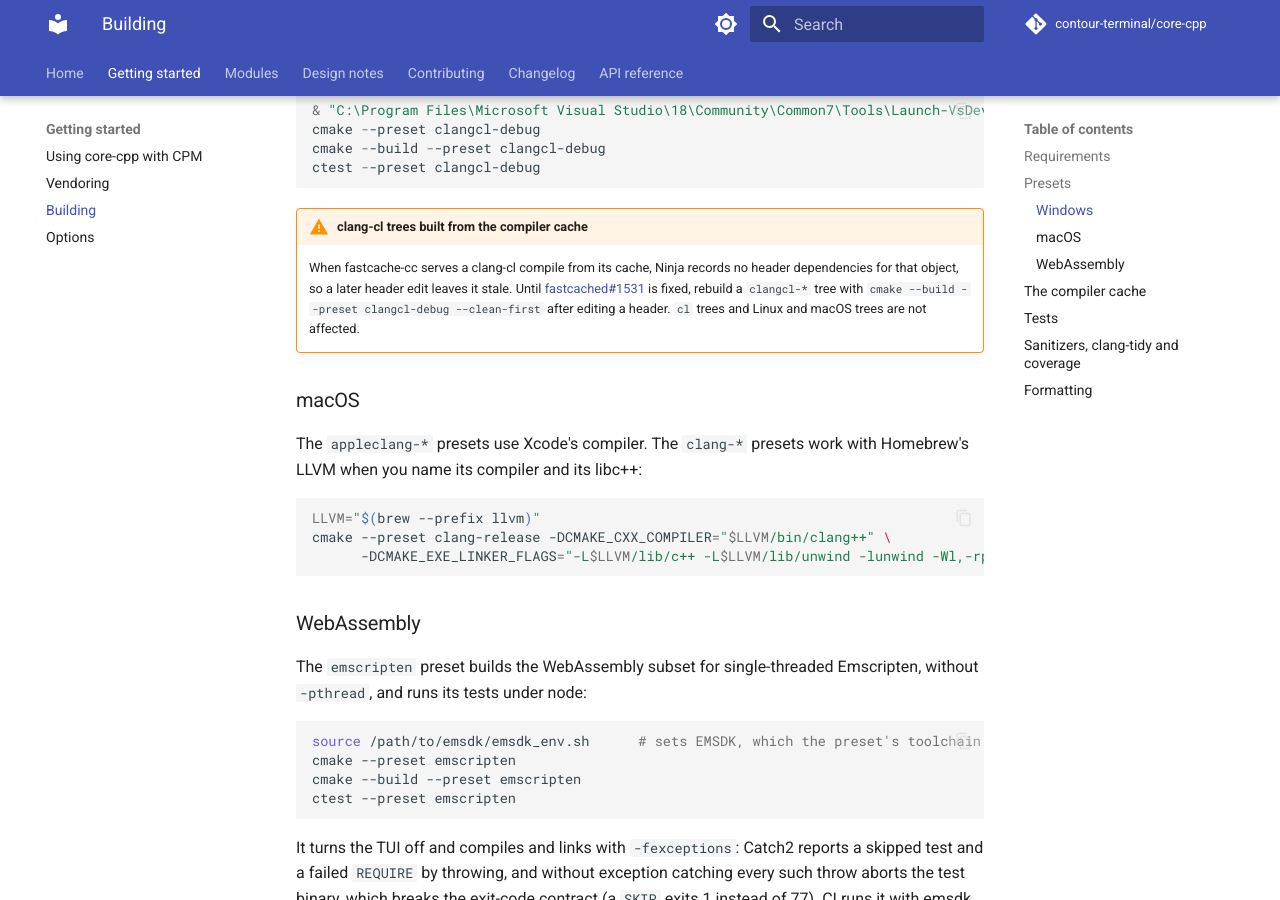
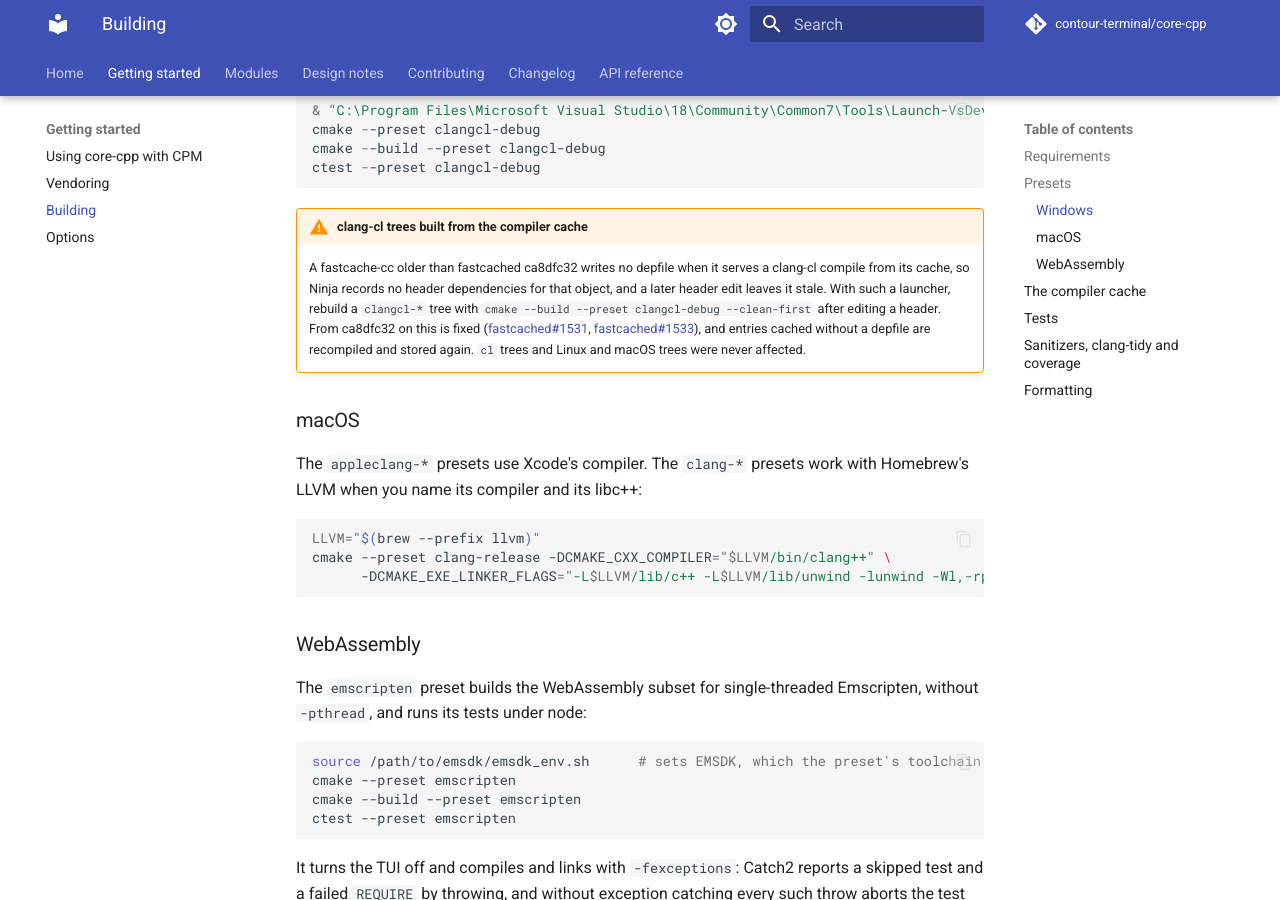
Before and after one commit to contour-terminal/core-cpp, an MkDocs documentation site: the page built from docs/getting-started/building.md, in a window 1280 px wide and 900 px high, scrolled down 1799 px. Built offline with MkDocs 1.6.1 and Material for MkDocs 9.7.7, drawn with Linux system fonts in a browser that asks for light colours; comment, search, counter and statistics services are not loaded.

Commit message:
docs: the clang-cl depfile caveat is fixed in fastcache-cc ca8dfc32
fastcached#1531 was fixed by fastcached#1533. The measured cause differs
from the one the caveat gave: CMake's Ninja generator gives clang-cl
deps = gcc and a depfile through -clang:-MF, which the older launcher did
not recognise, so a hit wrote no depfile. The fix is in the fastcache-cc
binary only; the vendored CompileCache.cmake is unchanged, and entries
stored without a depfile are recompiled and stored again.

The rule, the AGENT.md tripwire and checklist, and the building page now
say --clean-first is needed only with a fastcache-cc older than ca8dfc32.

Signed-off-by: Christian Parpart <christian@parpart.family>

````diff
--- a/docs/getting-started/building.md
+++ b/docs/getting-started/building.md
@@ -54,11 +54,15 @@ ctest --preset clangcl-debug
 ```
 
 !!! warning "clang-cl trees built from the compiler cache"
-    When fastcache-cc serves a clang-cl compile from its cache, Ninja records no header
-    dependencies for that object, so a later header edit leaves it stale. Until
-    [fastcached#1531](https://github.com/LASTRADA-Software/fastcached/issues/1531) is fixed,
-    rebuild a `clangcl-*` tree with `cmake --build --preset clangcl-debug --clean-first` after
-    editing a header. `cl` trees and Linux and macOS trees are not affected.
+    A fastcache-cc older than fastcached ca8dfc32 writes no depfile when it serves a clang-cl
+    compile from its cache, so Ninja records no header dependencies for that object, and a later
+    header edit leaves it stale. With such a launcher, rebuild a `clangcl-*` tree with
+    `cmake --build --preset clangcl-debug --clean-first` after editing a header. From ca8dfc32 on
+    this is fixed
+    ([fastcached#1531](https://github.com/LASTRADA-Software/fastcached/issues/1531),
+    [fastcached#1533](https://github.com/LASTRADA-Software/fastcached/pull/1533)), and entries
+    cached without a depfile are recompiled and stored again. `cl` trees and Linux and macOS
+    trees were never affected.
 
 ### macOS
 
````
Also changed, not shown: .agent/rules/build-and-toolchain.md (+16 -9 lines), AGENT.md (+4 -3 lines).
